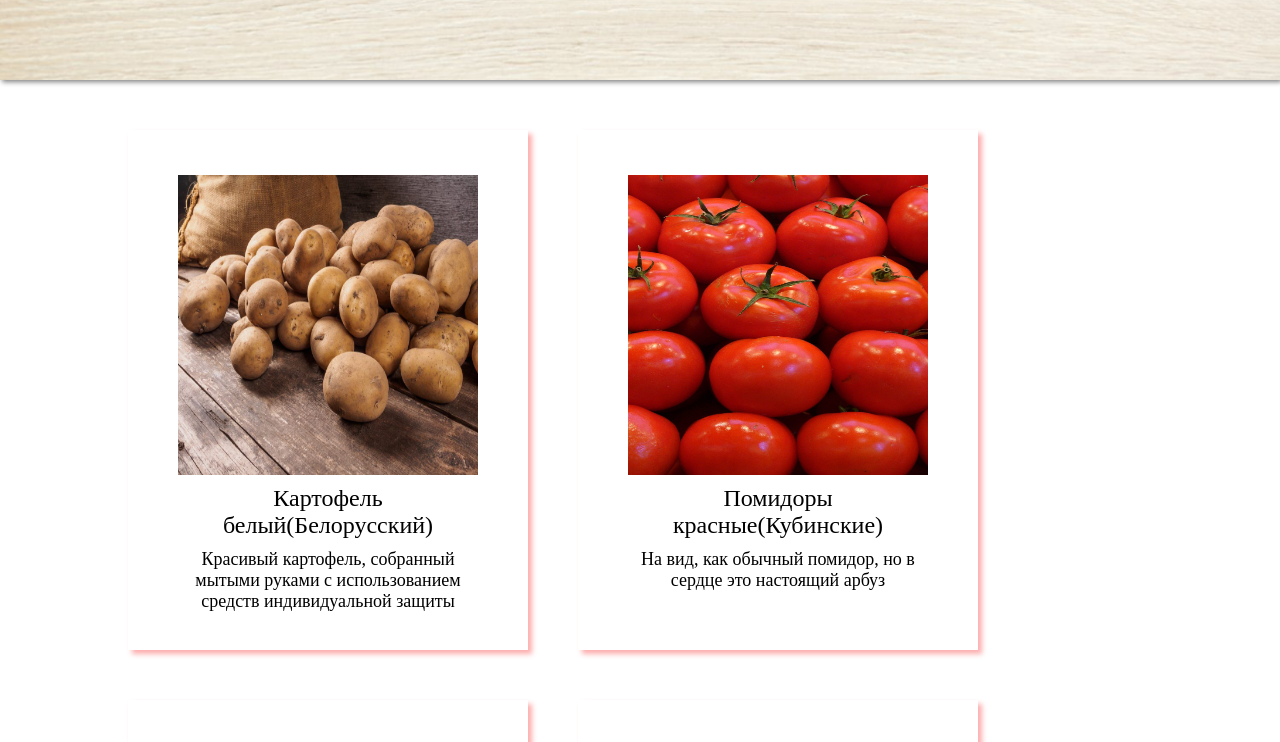
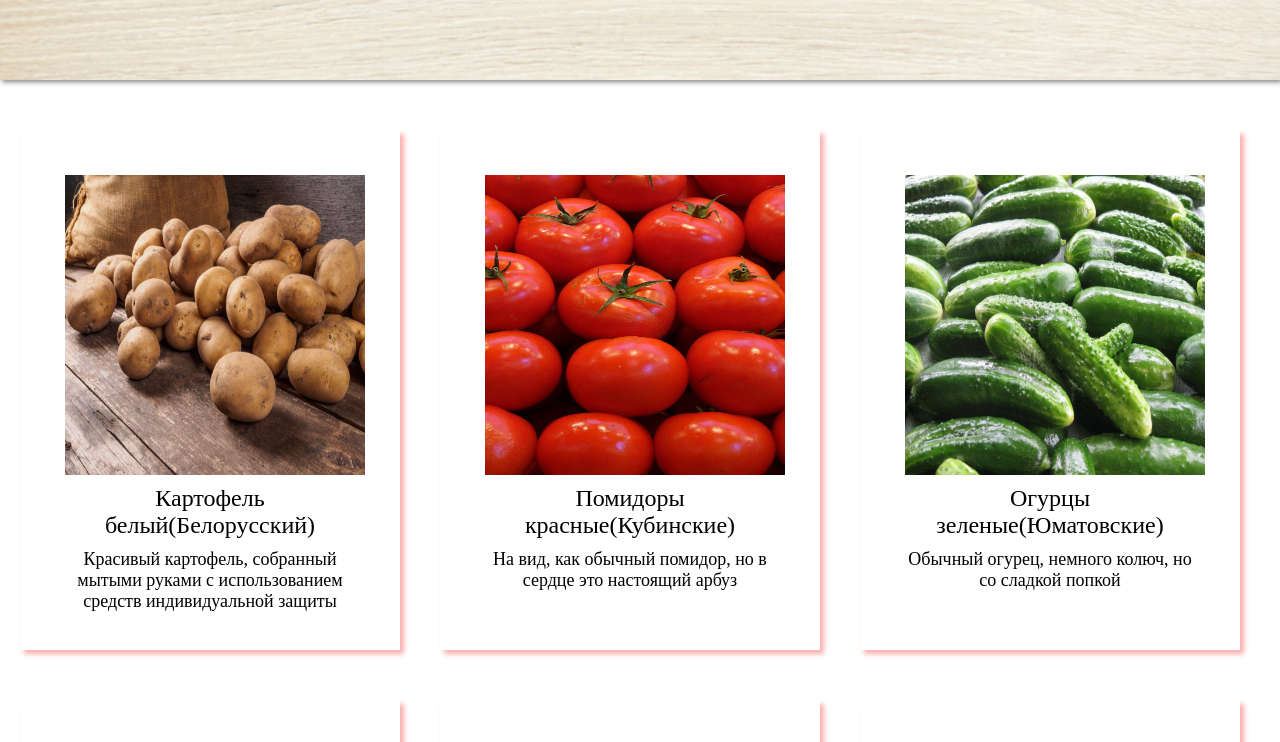
Before and after one commit to semen0307/vegetables, a plain HTML site: page index.html in a window 1280 px wide. Shown: the part 420-1162 px from the top of the page. Drawn offline with Linux system fonts and the light colour scheme.

Commit message:
Add files via upload

```diff
--- a/style.css
+++ b/style.css
@@ -31,17 +31,18 @@ header {
 
 .content{
 	color: black;
-	width: 80%;
+	width: 100%;
 	font-size: 0;
 	margin: 50px auto 50px;
 }
 
 .card{
-	width: 400px;
+	width: 380px;
 	height: 520px;
 	display: inline-block;
 	vertical-align: top;
-	margin-right: 50px;
+	margin-right: 20px;
+	margin-left: 20px;
 	margin-bottom: 50px;
 	padding: 45px 45px 70px;
 	box-shadow: 4px 4px 5px rgba(250, 50, 50, .4);
```
